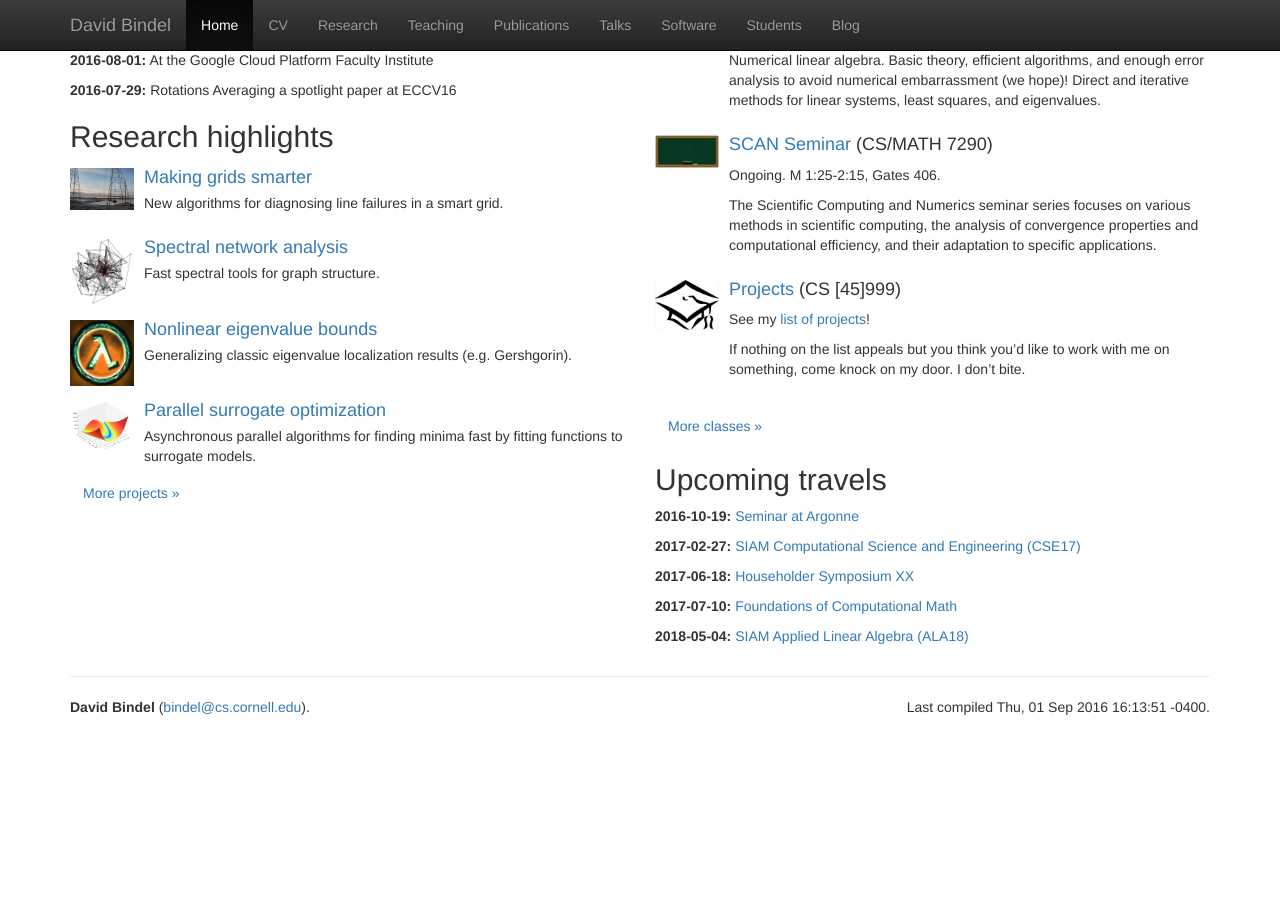
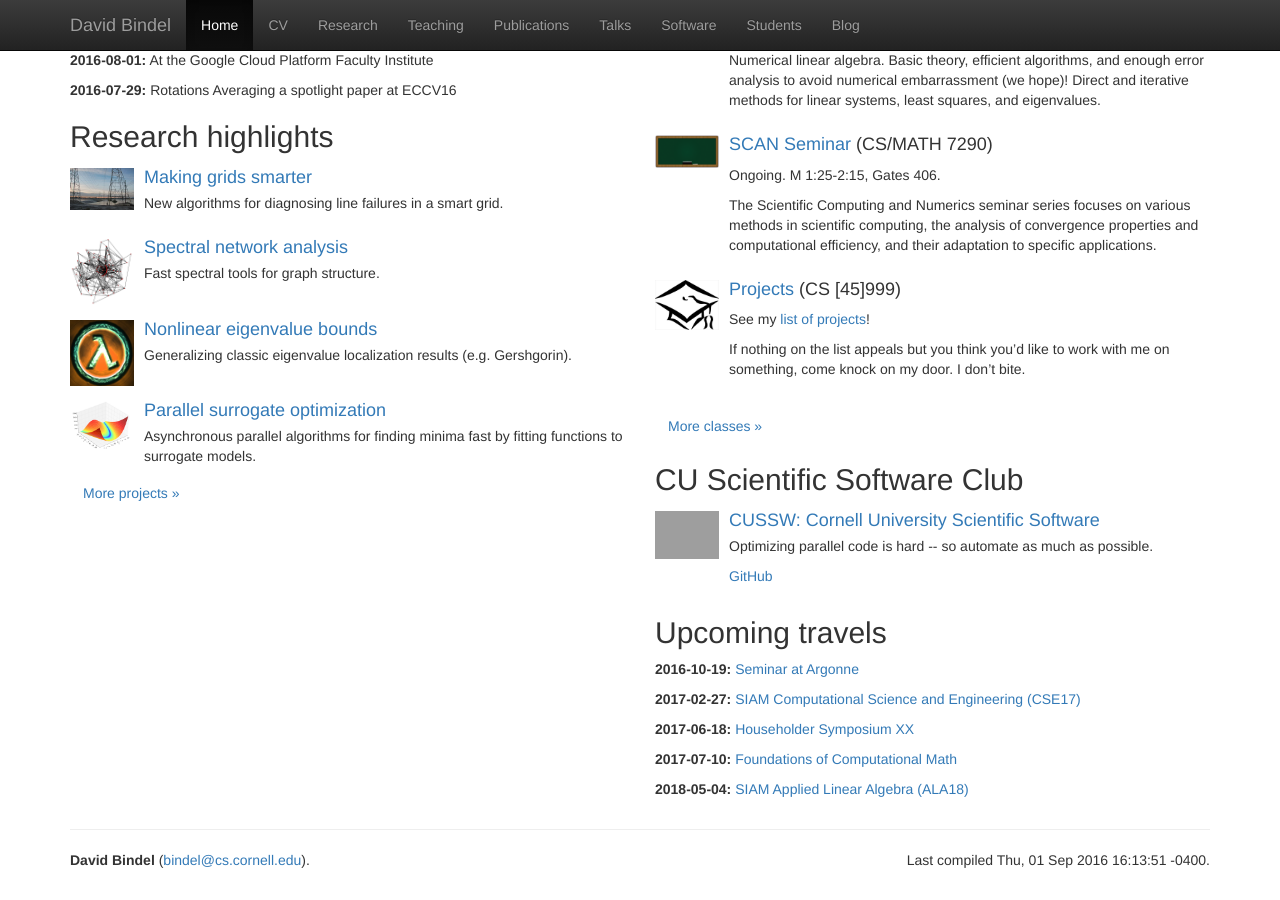
Before and after one commit to dbindel/cornell_web, a Jekyll site: the page built from index.html, in a window 1280 px wide and 900 px high, scrolled down 714 px. Built offline with Jekyll 4.4.1, drawn with Linux system fonts in a browser that asks for light colours; nearby versions of some CDN libraries; before the commit the page ends 1461 px from its top, so only the background shows below that; grey boxes are pictures that could not be loaded.

Commit message:
Added blurb for CUSSW.

```diff
--- /dev/null
+++ b/_blurbs/cussw.md
@@ -0,0 +1,13 @@
+---
+title: "CUSSW: Cornell University Scientific Software"
+image: bluegene.jpg
+snippet: |
+  Optimizing parallel code is hard -- so automate as much as possible.
+menu:
+  - text: GitHub
+    url: https://github.com/dbindel/cornell-ssw
+---
+
+The purpose of the Cornell Scientific Software Club is to learn about modern tools relevant for developing and deploying scientific codes. Researchers from all areas of computational science and engineering are welcome. The planned meeting time is Mondays at 6 pm (location TBA), starting on 2016-09-12 (the Monday after Labor Day). We have a list of planned topics, but so far no specific schedule.
+
+If you are interested in participating, please let me know! This will help in making room requests and planning requests to companies (e.g. for cloud computing resources).
--- a/index.html
+++ b/index.html
@@ -45,6 +45,11 @@ layout: top
       <a class="btn" href="teaching.html">More classes &raquo;</a>
     </p>
 
+    <h2>CU Scientific Software Club</h2>
+
+    {% assign entry = site.data.blurbs_dict["cussw"] %}
+    {% include blurb_entry.html %}
+
     <h2>Upcoming travels</h2>
 
     {% assign items = site.data.travel | sort: 'date' %}
```
